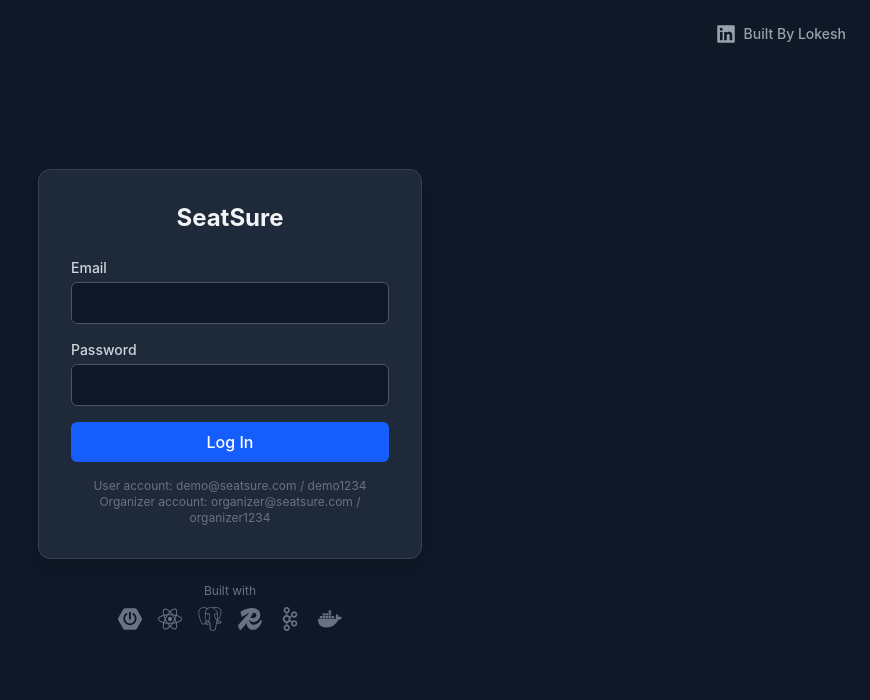
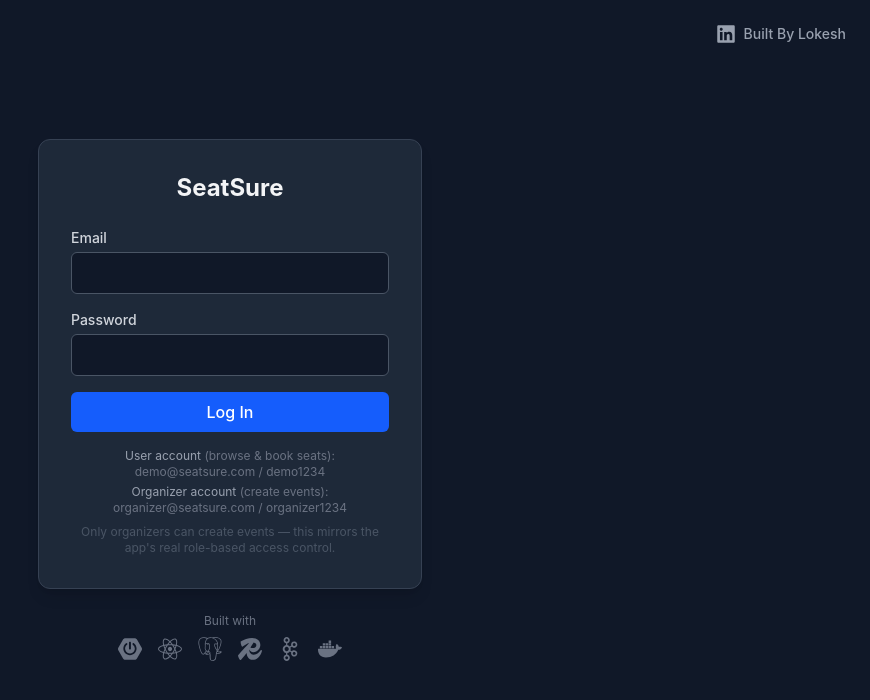
Before and after one commit to silver-bullet007/SureSeat-Frontend, a React (Vite) app: page / in a window 1280 px wide. Shown: the top 700 px of the page, without its empty margins (410-1280 px from the left). Built offline with nearby package versions, Linux system fonts and the light colour scheme; no server answers.

Commit message:
adding more information for the user

```diff
--- a/src/App.jsx
+++ b/src/App.jsx
@@ -133,11 +133,20 @@ function App() {
               Log In
             </button>
           </form>
-          <p className="mt-4 text-xs text-gray-500 text-center">
-            User account: demo@seatsure.com / demo1234
-            <br />
-            Organizer account: organizer@seatsure.com / organizer1234
-          </p>
+          <div className="mt-4 text-xs text-gray-500 text-center space-y-1">
+            <p>
+              <span className="text-gray-400">User account</span>{' '}
+              (browse & book seats): demo@seatsure.com / demo1234
+            </p>
+            <p>
+              <span className="text-gray-400">Organizer account</span>{' '}
+              (create events): organizer@seatsure.com / organizer1234
+            </p>
+            <p className="text-gray-600 pt-1">
+              Only organizers can create events — this mirrors the app's real
+              role-based access control.
+            </p>
+          </div>
         </div>
 
         <div className="mt-6 text-center">
```
